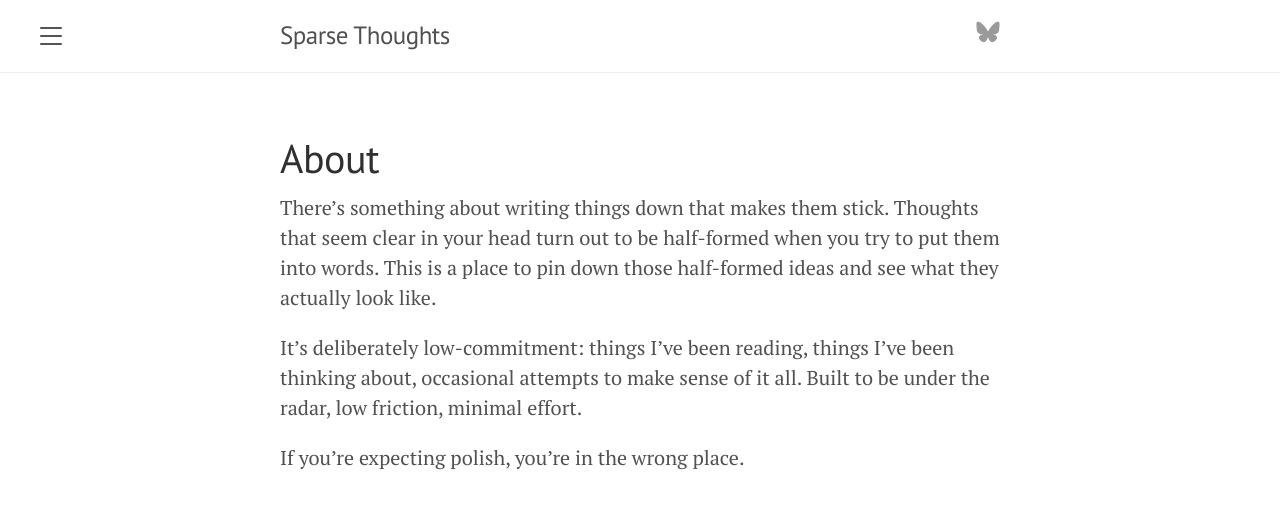
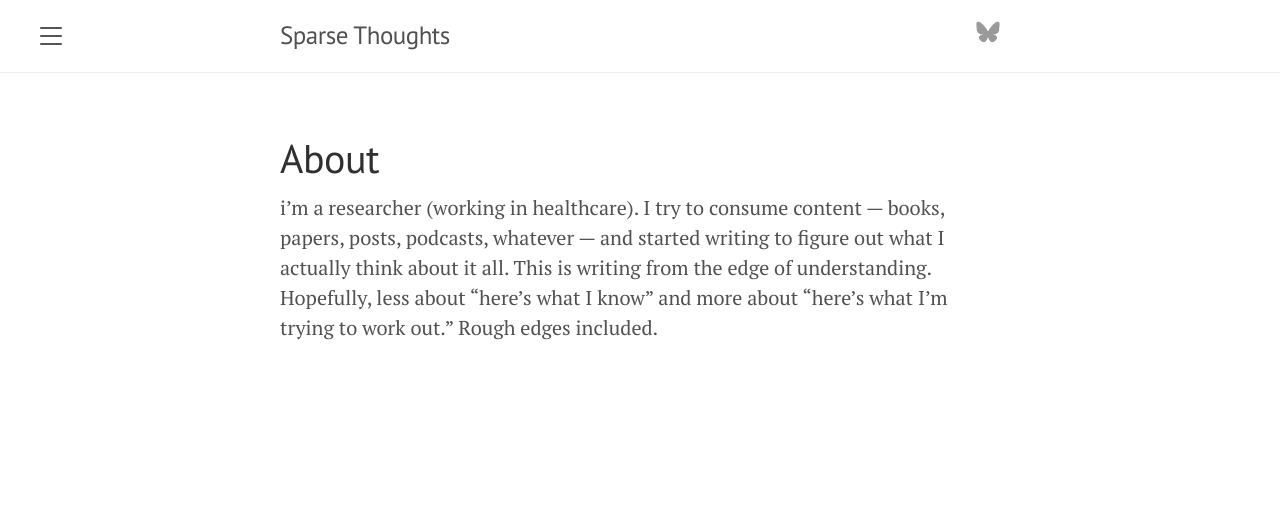
Before and after one commit to galsapir/sparse-thoughts, a Jekyll site: the page built from about.md, in a window 1280 px wide. Shown: the top 509 px of the page. Built offline with Jekyll 4.4.1, drawn with Linux system fonts in a browser that asks for light colours.

Commit message:
changed about

```diff
--- a/about.md
+++ b/about.md
@@ -3,8 +3,5 @@ layout: page
 title: About
 ---
 
-There's something about writing things down that makes them stick. Thoughts that seem clear in your head turn out to be half-formed when you try to put them into words. This is a place to pin down those half-formed ideas and see what they actually look like.
-
-It's deliberately low-commitment: things I've been reading, things I've been thinking about, occasional attempts to make sense of it all. Built to be under the radar, low friction, minimal effort.
-
-If you're expecting polish, you're in the wrong place.
+i'm a researcher (working in healthcare). I try to consume content — books, papers, posts, podcasts, whatever — and started writing to figure out what I actually think about it all.
+This is writing from the edge of understanding. Hopefully, less about "here's what I know" and more about "here's what I'm trying to work out." Rough edges included.
```
